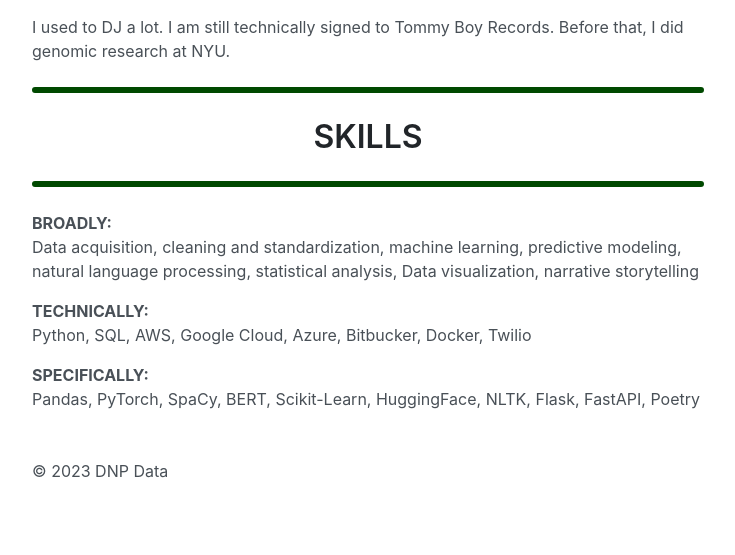
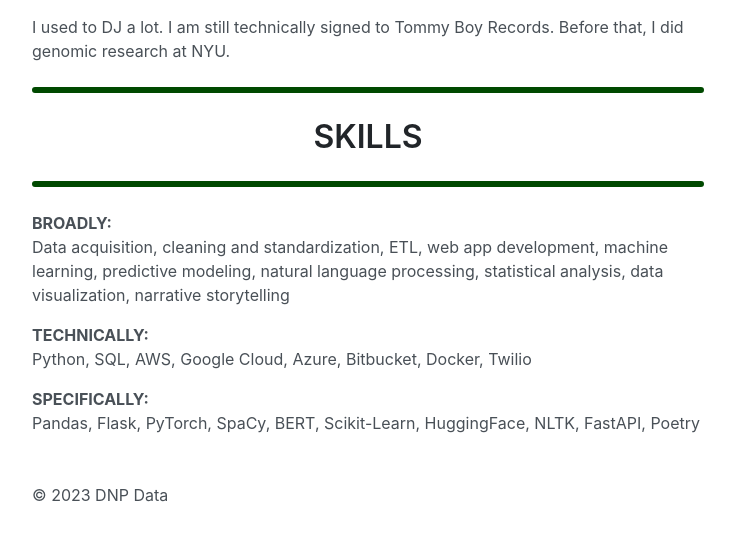
Before and after one commit to afriedman412/dnpdata, a Flask app: page / in a window 1280 px wide. Shown: the part 903-1458 px from the top of the page, without its empty margins (272-1007 px from the left). Before the commit the page ends 1381 px from the top, so only its background shows below. Run offline with Flask 3, Linux system fonts and the light colour scheme.

Commit message:
fixing typos

```diff
--- a/lookatme/helpers.py
+++ b/lookatme/helpers.py
@@ -37,5 +37,4 @@ def create_header_links(tag_templates: dict[str, Any], connector: str = " • ")
         endpoint = tag_templates[t].get("endpoint", t).lower()
         link_text = tag_templates[t].get("header-text", t).title()
         header_links.append(f"<a href='/{endpoint}'>{link_text}</a>")
-    print(header_links)
     return connector.join(header_links)
--- a/lookatme/static/entries.yml
+++ b/lookatme/static/entries.yml
@@ -208,7 +208,7 @@
     Light Python package for moving data in and out of Google Sheets.
     <ul>
     <li>
-      Mnipulate, analyze and share.csv (and .csv-like) data using tools like Jupyter and Pandas.
+      Manipulate, analyze and share.csv (and .csv-like) data using tools like Jupyter and Pandas.
     </li>
     <li>
       Avoid the formatting and versioning issues raised by repeated imports and exports.
--- a/lookatme/templates/more_bio.html
+++ b/lookatme/templates/more_bio.html
@@ -1,16 +1,16 @@
 {{ macros.section_header('SKILLS') }}
 <p>
     <span class="skill"><b>BROADLY:</b></span><br>
-    Data acquisition, cleaning and standardization, machine learning, predictive
-    modeling, natural language processing, statistical analysis, Data
-    visualization, narrative storytelling
+    Data acquisition, cleaning and standardization, ETL, web app development,
+    machine learning, predictive modeling, natural language processing,
+    statistical analysis, data visualization, narrative storytelling
 </p>
 <p>
     <span class="skill"><b>TECHNICALLY:</b></span><br>
-    Python, SQL, AWS, Google Cloud, Azure, Bitbucker, Docker, Twilio
+    Python, SQL, AWS, Google Cloud, Azure, Bitbucket, Docker, Twilio
 </p>
 <p>
     <span class="skill"><b>SPECIFICALLY:</b></span><br>
-    Pandas, PyTorch, SpaCy, BERT, Scikit-Learn, HuggingFace, NLTK, Flask,
+    Pandas, Flask, PyTorch, SpaCy, BERT, Scikit-Learn, HuggingFace, NLTK,
     FastAPI, Poetry
 </p>
```
